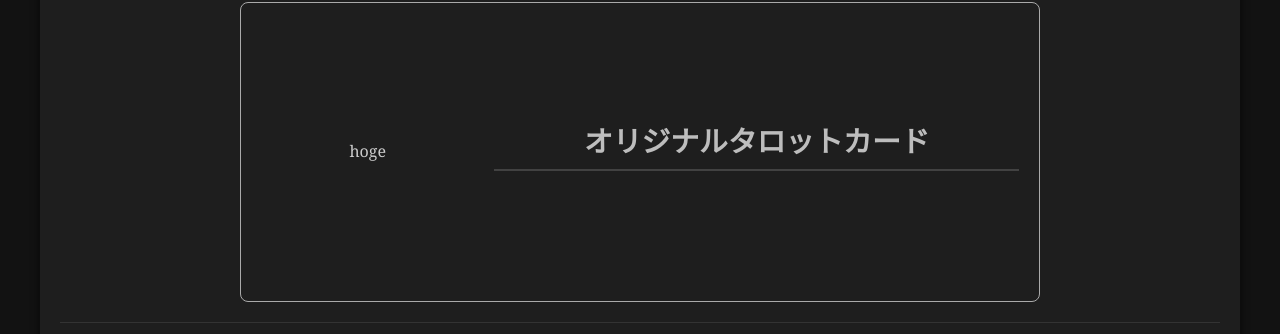
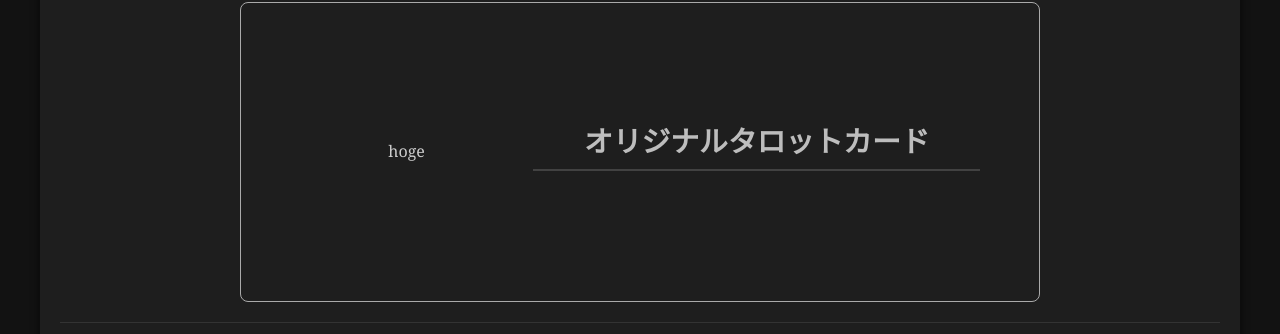
Before and after one commit to book-of-durrow/portfolio, a Jekyll site: the page built from Works.html, in a window 1280 px wide. Shown: the part 328-662 px from the top of the page. Built offline with Jekyll 4.4.1, drawn with Linux system fonts in a browser that asks for light colours; some web fonts are replaced.

Commit message:
flex: 1;の部分をflex: 0 0 60%;にした

```diff
--- a/css/style.css
+++ b/css/style.css
@@ -164,7 +164,7 @@ main {
 }
 
 .work-title {
-    flex: 1;
+    flex: 0 0 60%;
     padding: 10px;
     font-size: 1.2em;
     text-align: center;
```
